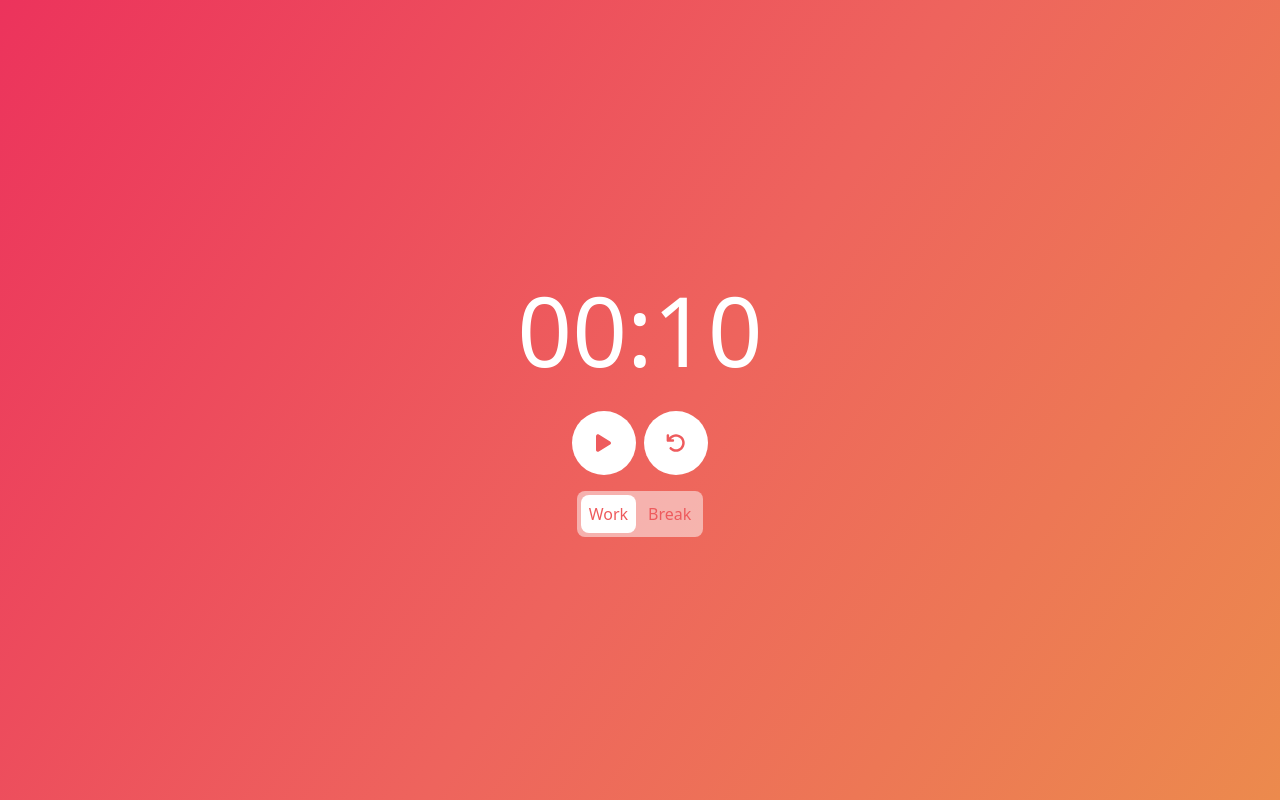
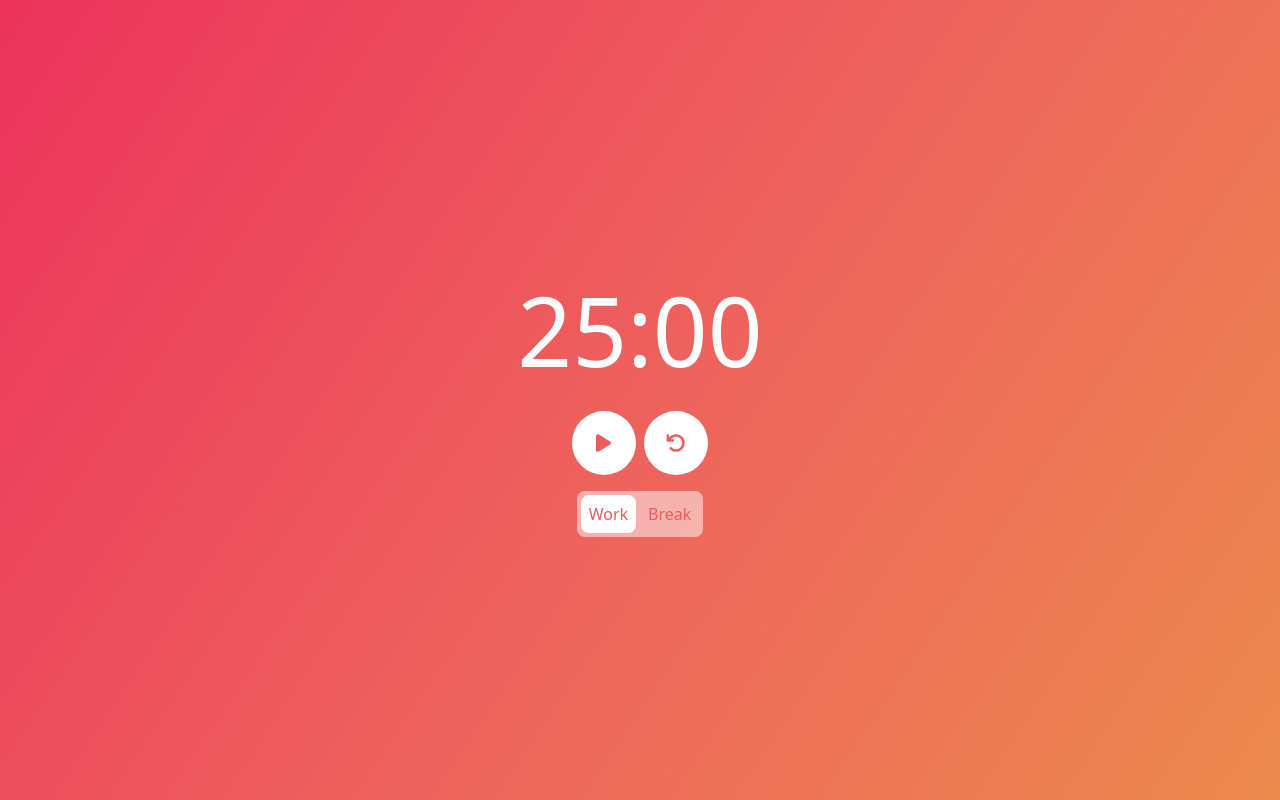
Before and after one commit to asherhe/timeato, a React (Create React App) app: page / in a window 1280 px wide. Built offline with nearby package versions, Linux system fonts and the light colour scheme; a web font is replaced by a local one.

Commit message:
oops timer is 10 seconds

```diff
--- a/src/components/app.jsx
+++ b/src/components/app.jsx
@@ -20,7 +20,7 @@ class TimerType {
   duration() {
     switch (this.state) {
       case "work":
-        return 10;
+        return 1500;
       case "break":
         return this.breakCount % 4 === 3 ? 900 : 300;
       default:
```
